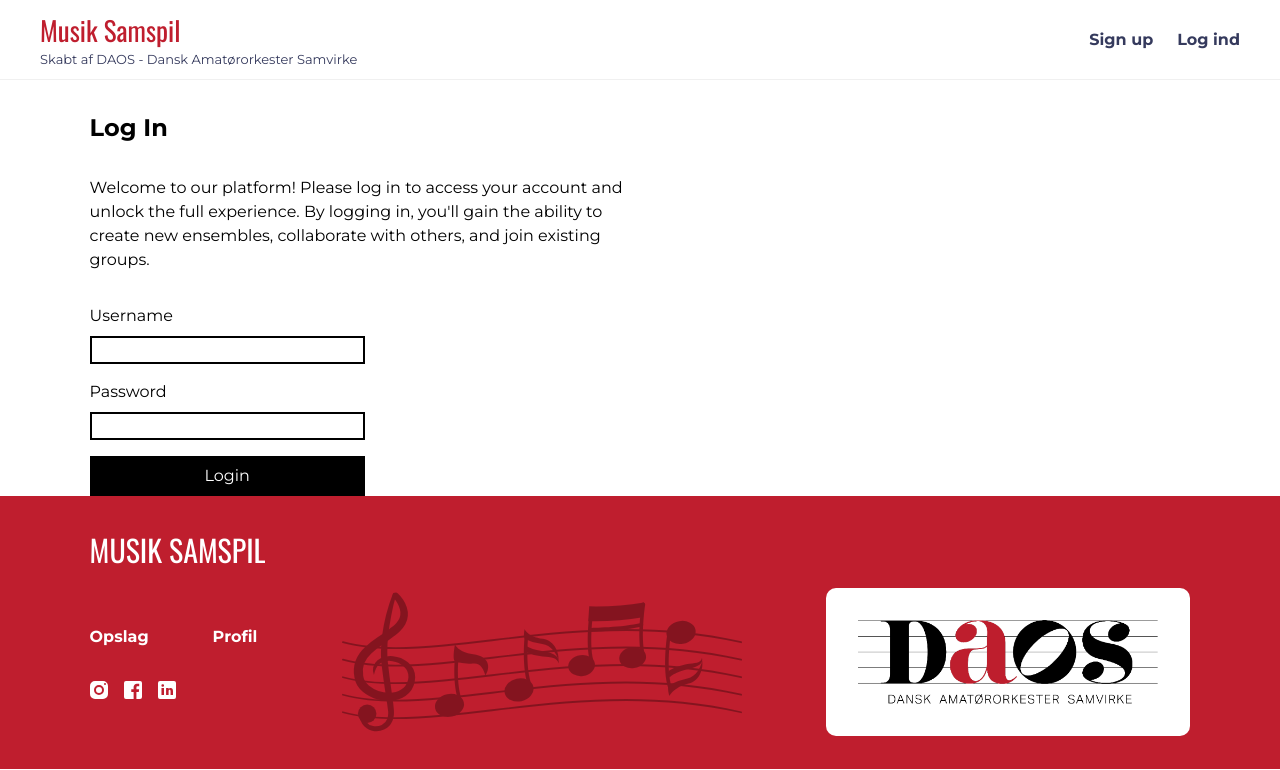
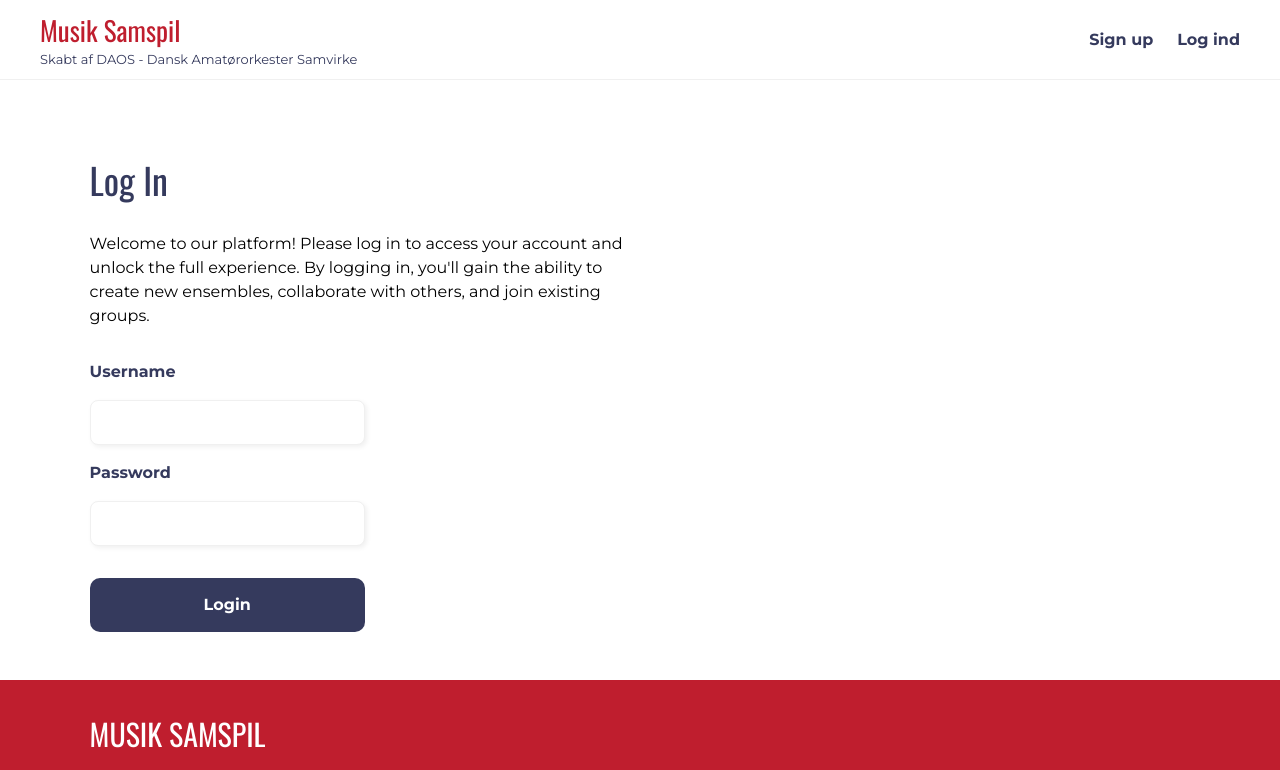
Before and after one commit to teriTheDesigner/daos-project-frontend, a Next.js app: page /login in a window 1280 px wide. Shown: the top 770 px of the page. Built offline with nearby package versions, Linux system fonts and the light colour scheme.

Commit message:
Login and Signup form styling

```diff
--- a/src/app/components/CreateUserForm/CreateUserForm.tsx
+++ b/src/app/components/CreateUserForm/CreateUserForm.tsx
@@ -1,5 +1,6 @@
 import { useRouter } from "next/navigation";
 import { useState } from "react";
+import PrimaryButton from "../PrimaryButton/PrimaryButton";
 
 export default function CreateUserForm() {
   const [name, setName] = useState("");
@@ -68,10 +69,9 @@
           className="col-start-1 col-end-4 flex flex-col gap-4"
           onSubmit={handleSubmit}
         >
-          <div className="flex flex-col gap-2">
+          <div className="input-field">
             <label htmlFor="username">Username</label>
             <input
-              className="border-2 border-black"
               type="text"
               id="username"
               name="username"
@@ -81,10 +81,9 @@
             />
           </div>
 
-          <div className="flex flex-col gap-2">
+          <div className="input-field">
             <label htmlFor="email">Email</label>
             <input
-              className="border-2 border-black"
               type="email"
               id="email"
               name="email"
@@ -94,10 +93,9 @@
             />
           </div>
 
-          <div className="flex flex-col gap-2">
+          <div className="input-field">
             <label htmlFor="password">Password</label>
             <input
-              className="border-2 border-black"
               type="password"
               id="password"
               name="password"
@@ -106,13 +104,14 @@
               required
             />
           </div>
-
-          <button
-            className="cursor-pointer bg-black px-4 py-2 text-white"
+          <PrimaryButton
+            color="blue"
+            className="mt-4"
+            size="large"
             type="submit"
           >
             Create Account
-          </button>
+          </PrimaryButton>
         </form>
       </div>
     </div>
--- a/src/app/components/LoginForm/LoginForm.tsx
+++ b/src/app/components/LoginForm/LoginForm.tsx
@@ -2,6 +2,7 @@
 
 import { useState } from "react";
 import { useRouter } from "next/navigation";
+import PrimaryButton from "../PrimaryButton/PrimaryButton";
 
 type Profile = {
   name: string;
@@ -82,9 +83,12 @@
   };
 
   return (
-    <div className="outer-grid montserrat-regular">
+    <div className="outer-grid montserrat-regular py-12">
       <div className="inner-grid">
-        <h1 className="montserrat-bold col-start-1 col-end-13 my-8 text-2xl">
+        <h1
+          className="oswald-medium col-start-1 col-end-13 my-8 text-4xl"
+          style={{ color: "var(--dark-blue)" }}
+        >
           Log In
         </h1>
         <p className="col-start-1 col-end-7 mb-8">
@@ -97,10 +101,9 @@
           className="col-start-1 col-end-4 flex flex-col gap-4"
           onSubmit={handleSubmit}
         >
-          <div className="flex flex-col gap-2">
+          <div className="input-field">
             <label htmlFor="name">Username</label>
             <input
-              className="border-2 border-black"
               type="text"
               id="name"
               name="name"
@@ -110,10 +113,9 @@
             />
           </div>
 
-          <div className="flex flex-col gap-2">
+          <div className="input-field">
             <label htmlFor="password">Password</label>
             <input
-              className="border-2 border-black"
               type="password"
               id="password"
               name="password"
@@ -125,12 +127,14 @@
 
           {error && <p>{error}</p>}
 
-          <button
-            className="cursor-pointer bg-black px-4 py-2 text-white"
+          <PrimaryButton
+            color="blue"
+            className="mt-4"
+            size="large"
             type="submit"
           >
             Login
-          </button>
+          </PrimaryButton>
         </form>
 
         {/* {profile && (
```
